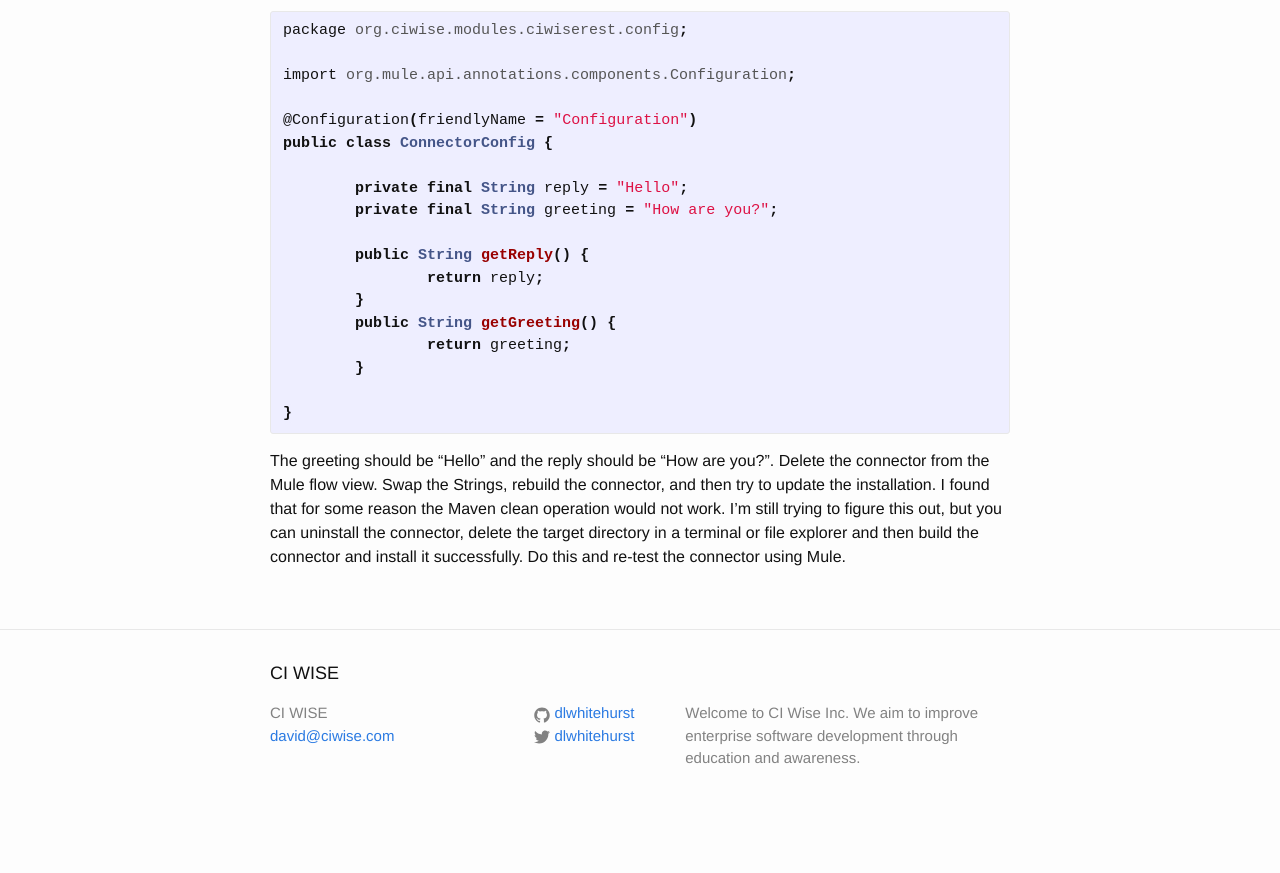
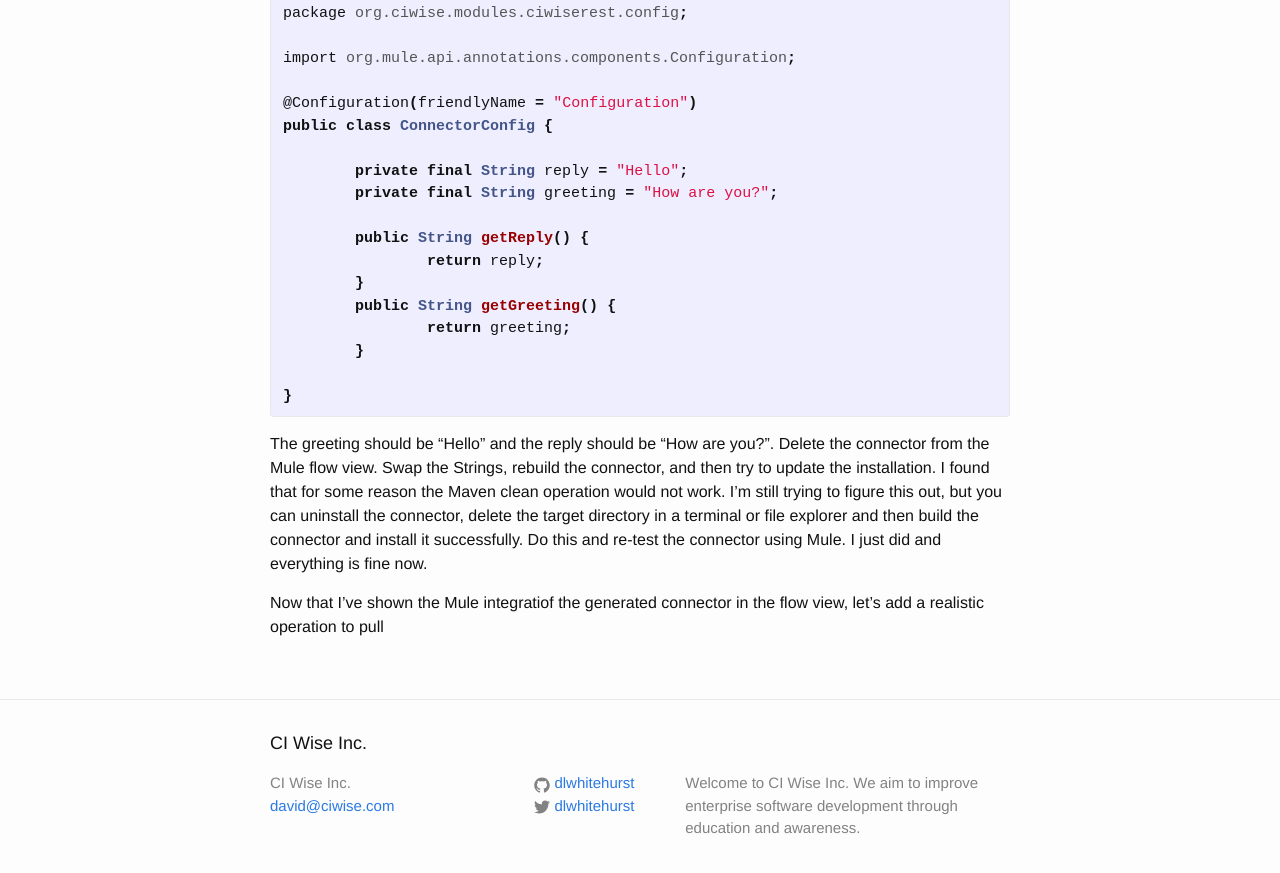
Before and after one commit to ciwise/ciwise.github.io, a Jekyll site: the page built from _posts/2016-01-09-mule-restful-api-connector.markdown, in a window 1280 px wide and 900 px high, scrolled down 3842 px. Shown: the top 873 px of the window. Built offline with Jekyll 4.4.1, drawn with Linux system fonts in a browser that asks for light colours; before the commit the page ends 4672 px from its top, so only the background shows below that.

Commit message:
new logo

```diff
--- a/_config.yml
+++ b/_config.yml
@@ -6,7 +6,7 @@
 # 'jekyll serve'. If you change this file, please restart the server process.
 
 # Site settings
-title: CI WISE
+title: CI Wise Inc.
 email: david@ciwise.com
 description: > # this means to ignore newlines until "baseurl:"
   Welcome to CI Wise Inc. We aim to improve enterprise software development through education
--- a/_includes/header.html
+++ b/_includes/header.html
@@ -2,7 +2,7 @@
 
   <div class="wrapper">
 
-     <a class="site-title" href="{{ site.baseurl }}/"><img src="{{ site.baseurl }}/images/owl-pic.png"> {{ site.title }}</a>
+     <a class="site-title" href="{{ site.baseurl }}/"><img src="{{ site.baseurl }}/images/Logo-For-CIWise.png"> {{ site.title }}</a>
 
     <nav class="site-nav">
       <a href="#" class="menu-icon">
--- a/_layouts/default.html
+++ b/_layouts/default.html
@@ -1,6 +1,6 @@
 <!DOCTYPE html>
 <html>
-	<link rel="shortcut icon" href="{{ site.baseurl }}/images/favicon-16x16.png" />
+	<link rel="shortcut icon" href="{{ site.baseurl }}/images/favicon-16x16-round.png" />
   {% include head.html %}
 
   <body>
--- a/_posts/2016-01-09-mule-restful-api-connector.markdown
+++ b/_posts/2016-01-09-mule-restful-api-connector.markdown
@@ -149,4 +149,6 @@
 The greeting should be "Hello" and the reply should be "How are you?". Delete the connector from the Mule flow view. Swap the Strings, rebuild the connector,
 and then try to update the installation. I found that for some reason the Maven clean operation would not work. I'm still trying to figure this out, but you
 can uninstall the connector, delete the target directory in a terminal or file explorer and then build the connector and install it successfully. Do this and
-re-test the connector using Mule.
+re-test the connector using Mule. I just did and everything is fine now.
+
+Now that I've shown the Mule integratiof the generated connector in the flow view, let's add a realistic operation to pull
```
Also changed, not shown: images/Logo-309x200-transparent.png (added), images/Logo-For-CIWise.png (added), images/favicon-16x16-round.png (added).
